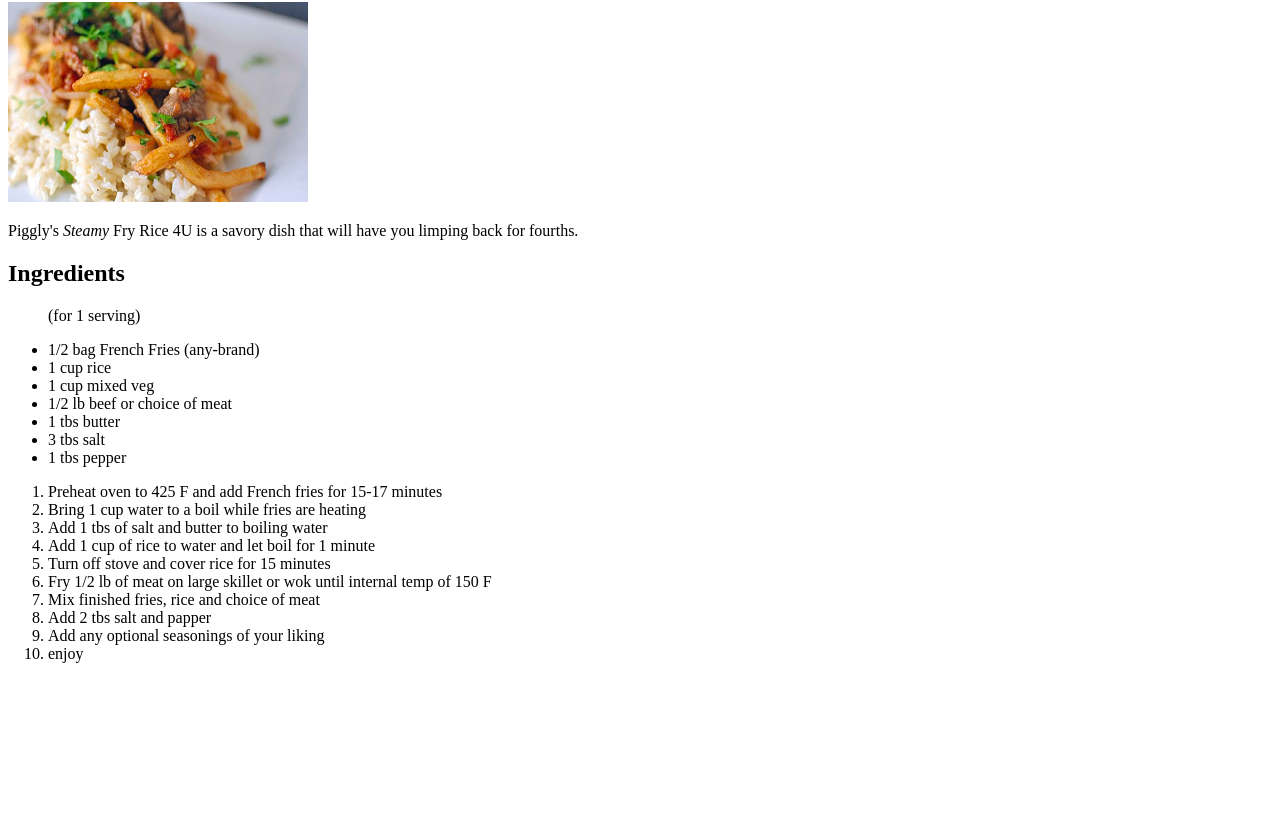
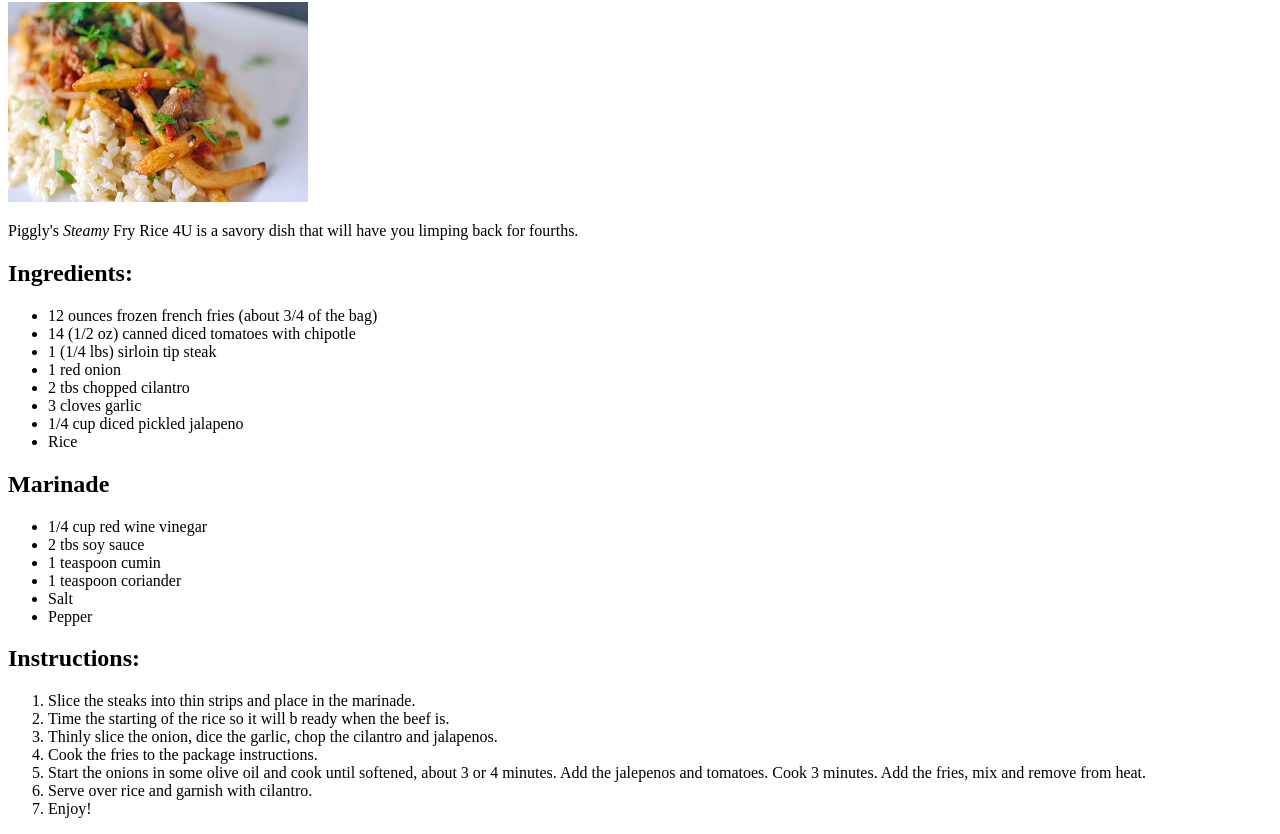
Before and after one commit to Piggly4U/odin-recipes, a plain HTML site: page recipes/fry-rice.html in a window 1280 px wide. Shown: the part 78-912 px from the top of the page. Before the commit the page ends 800 px from the top, so only its background shows below. Drawn offline with Linux system fonts and the light colour scheme.

Commit message:
new and modified
modified fryrice and added cheeball to index

```diff
--- a/recipes/fry-rice.html
+++ b/recipes/fry-rice.html
@@ -9,28 +9,35 @@
     <h1>Piggly's Fry Rice 4U</h1>
     <img src="../img/fry-rice.jpeg" alt="stirfry with french fries" height="200" width="300">
     <p>Piggly's <em>Steamy</em> Fry Rice 4U is a savory dish that will have you limping back for fourths.</p>
-    <h2> Ingredients </h2>
+    <h2> Ingredients: </h2>
     <ul>
-        <p> (for 1 serving) </p>
-        <li> 1/2 bag French Fries (any-brand) </li>
-        <li> 1 cup rice </li>
-        <li> 1 cup mixed veg </li>
-        <li> 1/2 lb beef or choice of meat </li>
-        <li> 1 tbs butter </li>
-        <li> 3 tbs salt</li>
-        <li> 1 tbs pepper</li>
+        <li> 12 ounces frozen french fries (about 3/4 of the bag) </li>
+        <li> 14 (1/2 oz) canned diced tomatoes with chipotle </li>
+        <li> 1 (1/4 lbs) sirloin tip steak </li>
+        <li> 1 red onion </li>
+        <li> 2 tbs chopped cilantro </li>
+        <li> 3 cloves garlic </li>
+        <li> 1/4 cup diced pickled jalapeno </li>
+        <li> Rice </li>
     </ul>
+    <h2> Marinade </h2>
+    <ul>
+        <li>1/4 cup red wine vinegar</li>
+        <li> 2 tbs soy sauce </li>
+        <li> 1 teaspoon cumin </li>
+        <li> 1 teaspoon coriander </li>
+        <li> Salt </li>
+        <li> Pepper </li>
+    </ul>
+    <h2> Instructions: </h2>
     <ol>
-        <li> Preheat oven to 425 F and add French fries for 15-17 minutes </li>
-        <li> Bring 1 cup water to a boil while fries are heating </li>
-        <li> Add 1 tbs of salt and butter to boiling water </li>
-        <li> Add 1 cup of rice to water and let boil for 1 minute </li>
-        <li> Turn off stove and cover rice for 15 minutes </li>
-        <li> Fry 1/2 lb of meat on large skillet or wok until internal temp of 150 F </li>
-        <li> Mix finished fries, rice and choice of meat </li>
-        <li> Add 2 tbs salt and papper </li>
-        <li> Add any optional seasonings of your liking </li>
-        <li> enjoy </li>
+       <li> Slice the steaks into thin strips and place in the marinade. </li>
+       <li> Time the starting of the rice so it will b ready when the beef is. </li>
+       <li> Thinly slice the onion, dice the garlic, chop the cilantro and jalapenos. </li>
+       <li> Cook the fries to the package instructions. </li>
+       <li> Start the onions in some olive oil and cook until softened, about 3 or 4 minutes. Add the jalepenos and tomatoes. Cook 3 minutes. Add the fries, mix and remove from heat. </li>
+       <li> Serve over rice and garnish with cilantro. </li>
+       <li> Enjoy! </li>
     </ol>
 </body>
 </html>
```
Also changed, not shown: index.html (+2 -0 lines), recipes/cheeball.html (added, +37 -0 lines), img/cheeball.jpg (added).
